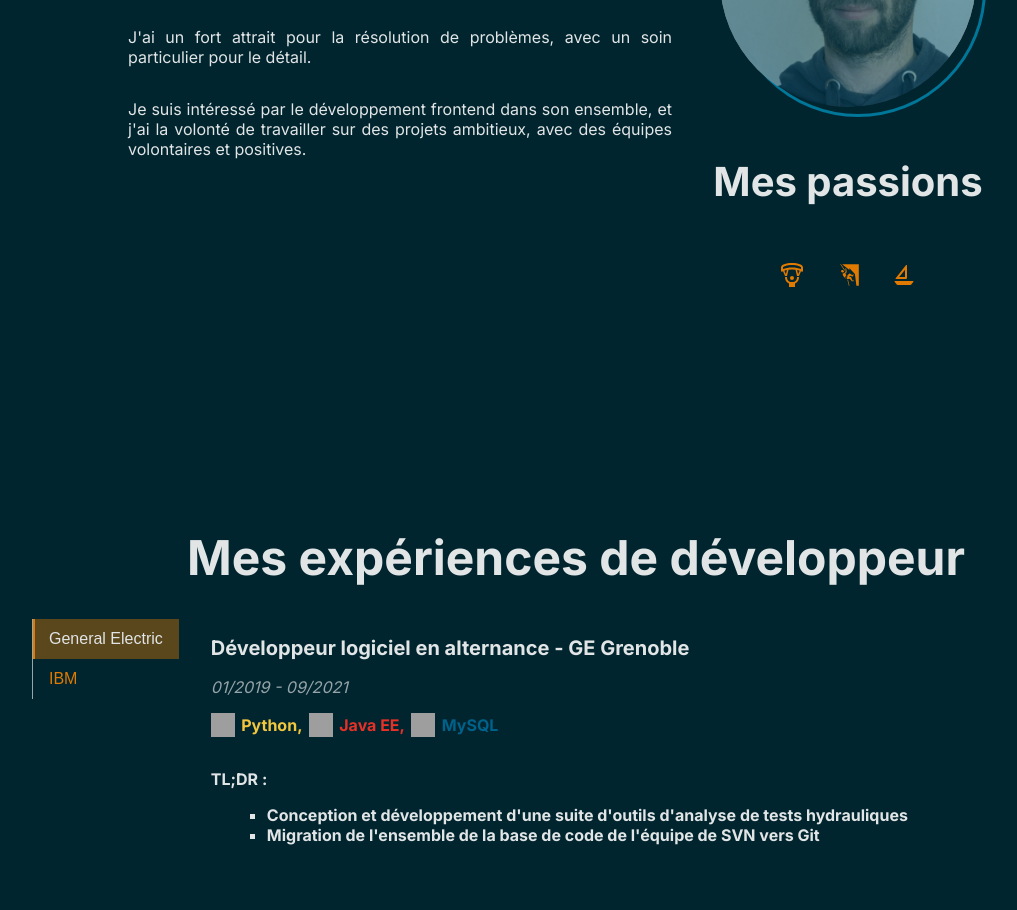
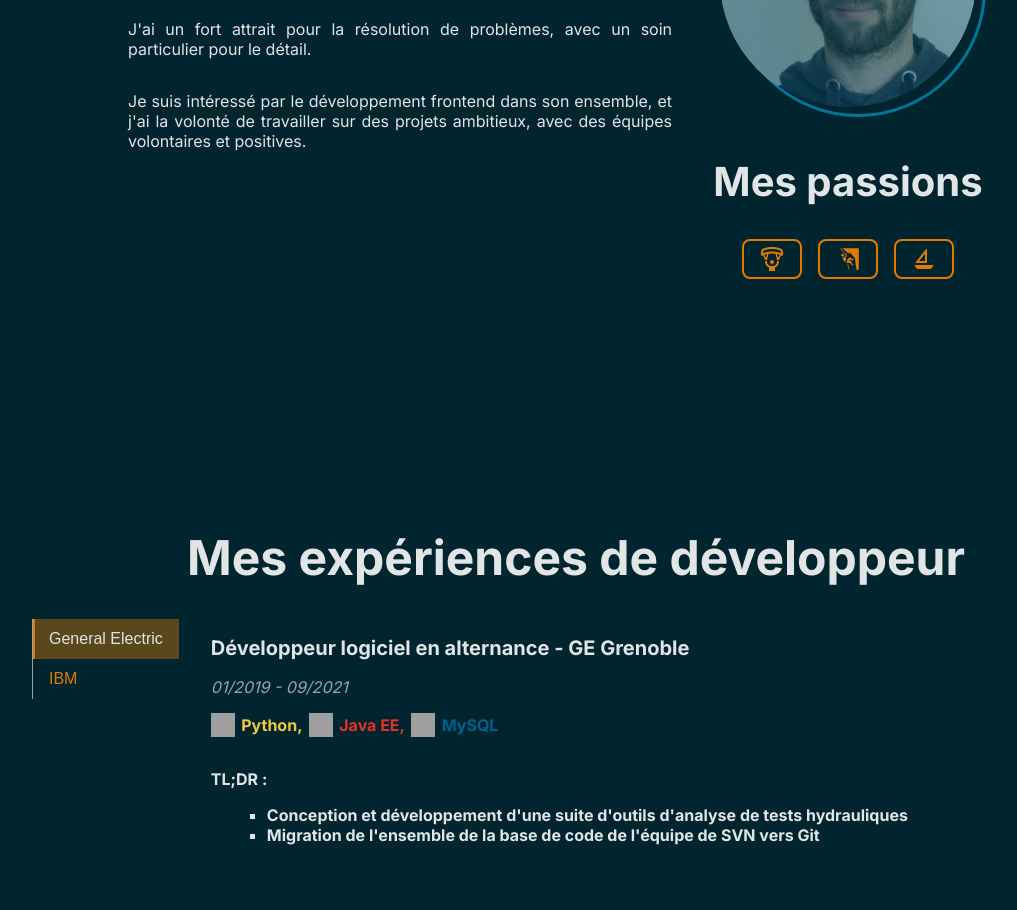
Before and after one commit to jul-o/Portfolio, a Next.js app: page / in a window 1280 px wide. Shown: the part 1160-2070 px from the top of the page, without its empty margins (64-1081 px from the left). Built offline with nearby package versions, Linux system fonts and the light colour scheme; grey boxes are pictures that could not be loaded.

Commit message:
added borders for hobbies buttons

```diff
--- a/src/components/About/Hobbies/Hobbies.module.scss
+++ b/src/components/About/Hobbies/Hobbies.module.scss
@@ -1,12 +1,25 @@
+@import 'styles/palette';
+
 .hobbies {
 	display: flex;
 	flex-direction: column;
 	align-items: center;
-	gap: 1rem;
 
 	.buttons {
 		display: flex;
 		flex-direction: row;
+
+		button {
+			&:not(:last-child) {
+				margin-right: 1rem;
+			}
+
+			* {
+				width: 1.5rem;
+				height: 1.5rem;
+				transition: margin-bottom 0.5s cubic-bezier(0.165, 0.84, 0.44, 1);
+			}
+		}
 	}
 
 	@media (min-width: 768px) {
@@ -15,41 +28,3 @@
 		}
 	}
 }
-
-.hobbies button {
-	border-radius: 9999px;
-	border: 0;
-
-	* {
-		width: 1.5rem;
-		height: 1.5rem;
-		transition: margin-bottom 0.5s cubic-bezier(0.165, 0.84, 0.44, 1);
-	}
-
-	&:hover * {
-		margin-bottom: 0.5rem;
-	}
-}
-
-// cheap animation
-// .buttonParagliding {
-// 	@keyframes roll-left-right {
-// 		from {
-// 			rotate: 0deg;
-// 		}
-// 		25% {
-// 			rotate: -30deg;
-// 		}
-// 		75% {
-// 			rotate: 30deg;
-// 		}
-// 		to {
-// 			rotate: 0deg;
-// 		}
-// 	}
-
-// 	&:hover {
-// 		animation-duration: 1s;
-// 		animation-name: roll-left-right;
-// 	}
-// }
```
